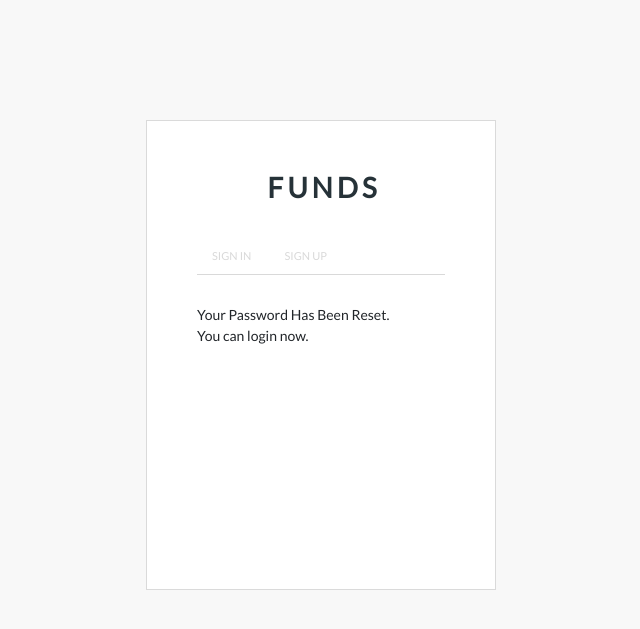
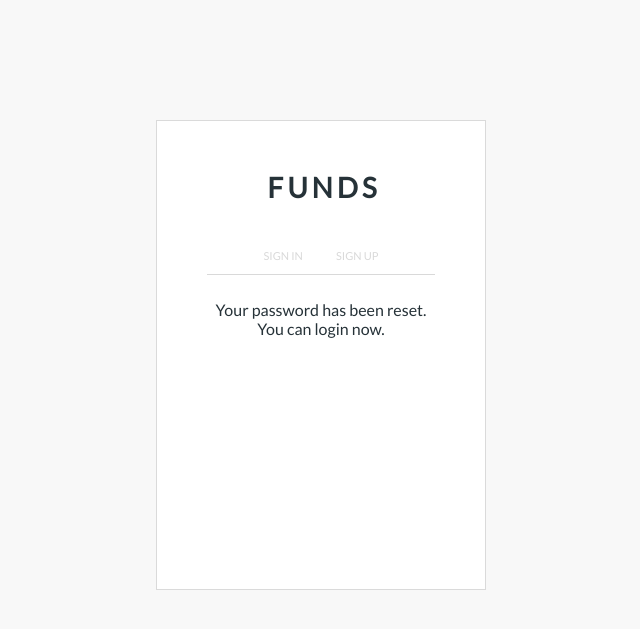
Before and after one commit to EimantasZilis/Funds, a Django app: page /registration/reset/done/ in a window 1280 px wide. Shown: the top 629 px of the page, without its empty margins (319-959 px from the left). Run offline with Django 3.2, Linux system fonts and the light colour scheme; style sheets or scripts are compiled from the project's sources; some libraries are stand-ins or nearby versions.

Commit message:
Improved password_reset_complete view

```diff
--- a/front_end/static/base.scss
+++ b/front_end/static/base.scss
@@ -24,8 +24,9 @@ body {
 
 .tabs {
   width: 100%;
-  margin-bottom: 29px;
+  margin-bottom: 25px;
   border-bottom: 1px solid $grey1;
+  text-align: center;
 
   a{
     font-size: 11px;
@@ -97,7 +98,7 @@ body {
 
 .login {
   border: 1px solid #dadada;
-  width: 350px;
+  width: 330px;
   height: 470px;
   padding: 50px 50px;
   margin: 120px auto;
@@ -127,11 +128,7 @@ body {
     color: $blue;
 
     width: 100%;
-    margin-bottom: 40px;
-    border-bottom: 1px solid $grey1;
-
-    padding-top: 10px;
-    padding-bottom: 17px;
+    margin-bottom: 20px;
   }
 
   .text {
@@ -145,7 +142,7 @@ body {
     position: absolute;
     top: 500px;
     margin: 0 auto;
-    width: 248px;
+    width: 228px;
   }
 
   .password-reset {
--- a/front_end/templates/registration/password_reset_complete.html
+++ b/front_end/templates/registration/password_reset_complete.html
@@ -10,12 +10,8 @@
         <a href="{% url 'registration:signup' %}"><span class="tab">Sign up</span></a>
     </div>
 
-    <div class="text">
-        <p>
-            Your Password Has Been Reset.
-            <br>
-            You can login now.
-        </p>
+    <div class="title">
+        <h2>Your password has been reset. You can login now.</h2>
     </div>
 </div>
 {% endblock  %}
--- a/front_end/templates/registration/password_reset_done.html
+++ b/front_end/templates/registration/password_reset_done.html
@@ -4,6 +4,11 @@
 {% block content %}
 <div class="login">
     <h1><a href="{% url 'home' %}">FUNDS</a></h1>
+
+    <div class="tabs">
+        <a href="{% url 'registration:login' %}"><span class="tab">Sign in</span></a>
+        <a href="{% url 'registration:signup' %}"><span class="tab">Sign up</span></a>
+    </div>
 
     <div class="title">
         <h2>Check your emails</h2>
```
